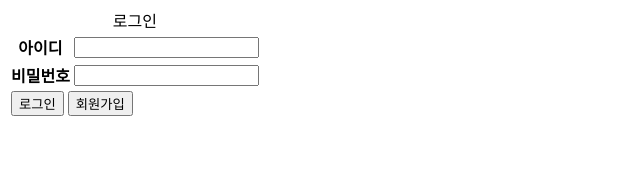
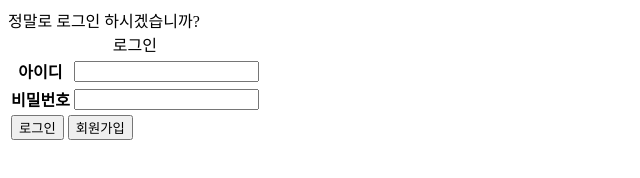
Before and after one commit to LEEJUNGWON/my-first-git, a plain HTML site: page index.html in a window 1280 px wide. Shown: the whole page, without its empty margins (0-640 px from the left). Drawn offline with Linux system fonts and the light colour scheme.

Commit message:
컨펌 추가

```diff
--- a/index.css
+++ b/index.css
@@ -0,0 +1,3 @@
+#confirm{
+
+}
--- a/index.html
+++ b/index.html
@@ -6,6 +6,9 @@
         <link rel="stylesheet" type="text/css" href="index.css"/>
     </head>
     <body>
+        <div id="confirm">
+            정말로 로그인 하시겠습니까?
+        </div>
         <table>
             <caption>로그인</caption>
             <tr>
```
